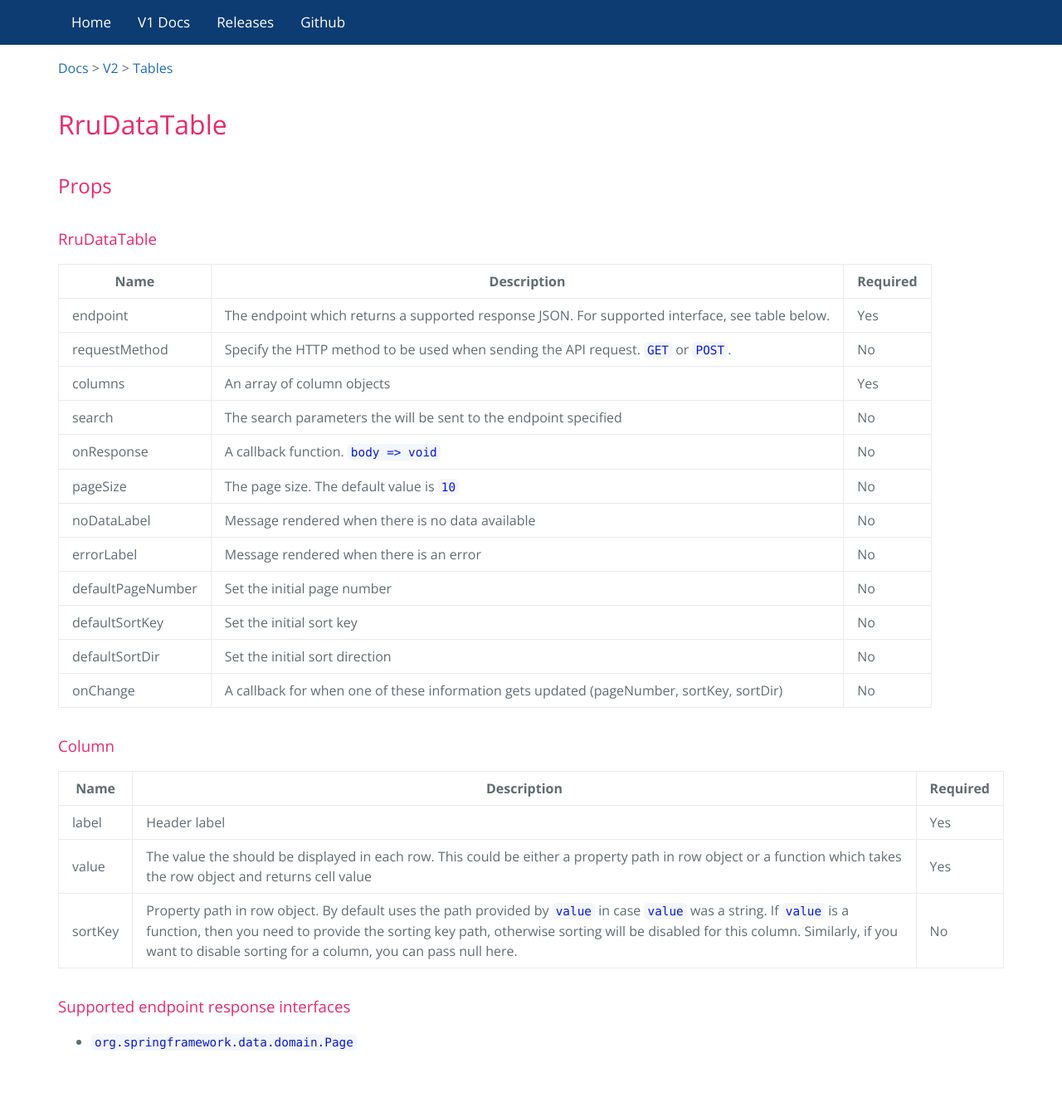
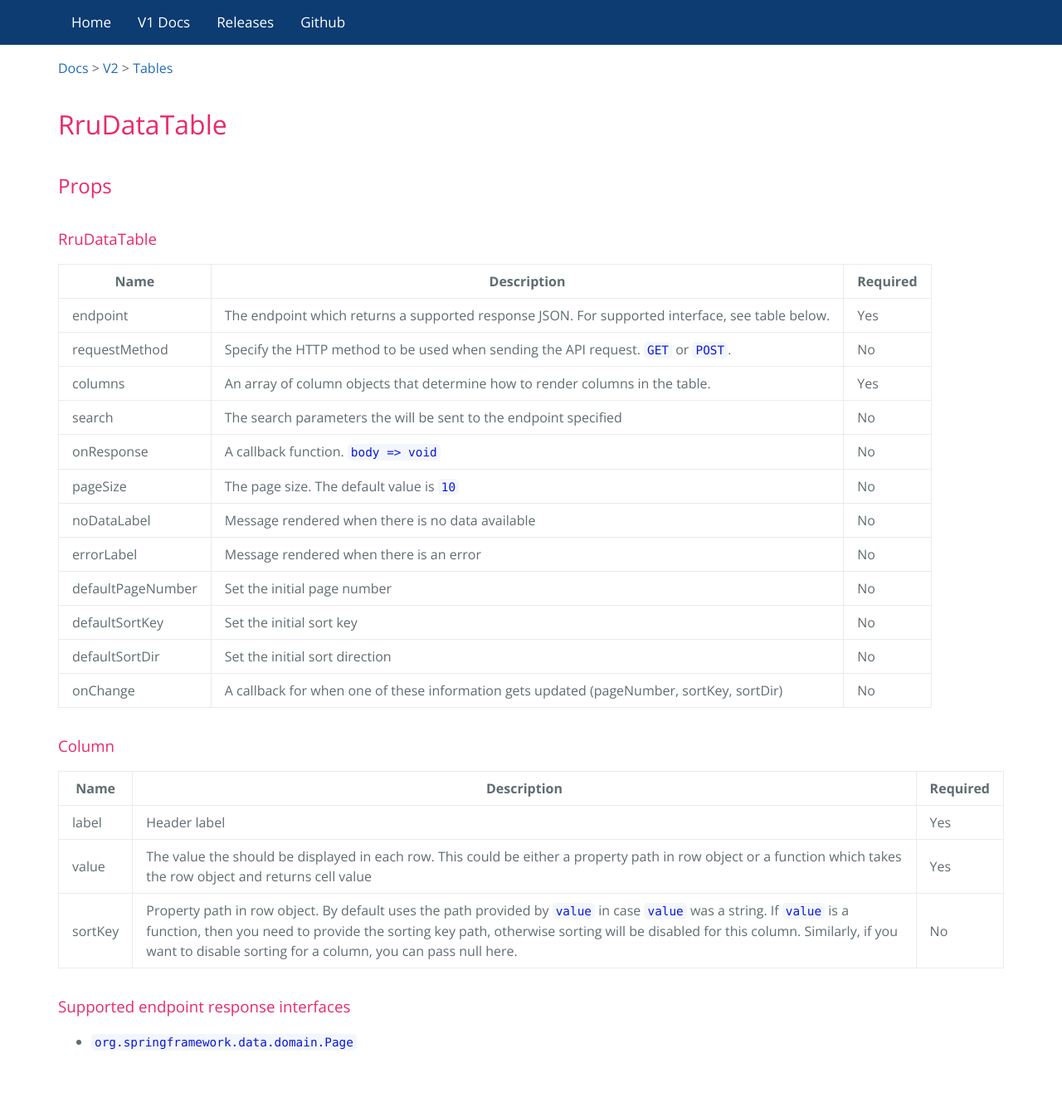
Before and after one commit to coder966/react-rich-ui, a Jekyll site: the page built from docs/v2/components/RruDataTable.md, in a window 1280 px wide. Shown: the whole page at 83% size. Built offline with Jekyll 4.4.1, drawn with Linux system fonts in a browser that asks for light colours; our own code applies the rules of GitHub Pages for plain Markdown files.

Commit message:
docs: updates

```diff
--- a/docs/v2/components/RruDataTable.md
+++ b/docs/v2/components/RruDataTable.md
@@ -10,7 +10,7 @@
 | ----------------- | ----------------------------------------------------------------------------------------------- | -------- |
 | endpoint          | The endpoint which returns a supported response JSON. For supported interface, see table below. | Yes      |
 | requestMethod     | Specify the HTTP method to be used when sending the API request. `GET` or `POST`.               | No       |
-| columns           | An array of column objects                                                                      | Yes      |
+| columns           | An array of column objects that determine how to render columns in the table.                   | Yes      |
 | search            | The search parameters the will be sent to the endpoint specified                                | No       |
 | onResponse        | A callback function. `body => void`                                                             | No       |
 | pageSize          | The page size. The default value is `10`                                                        | No       |
--- a/src/data-table/types/RruDataTableProps.ts
+++ b/src/data-table/types/RruDataTableProps.ts
@@ -69,7 +69,11 @@ interface ApiDataSourceProps {
 
 interface RruDataTableProps extends StateProps, ApiDataSourceProps {
 
-  /**  */
+
+
+  /**
+   * An array of column objects that determine how to render columns in the table
+   */
   columns: TableColumn[];
 
   /**
```
